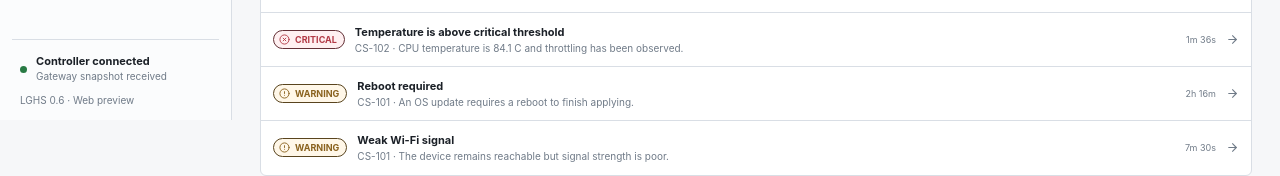
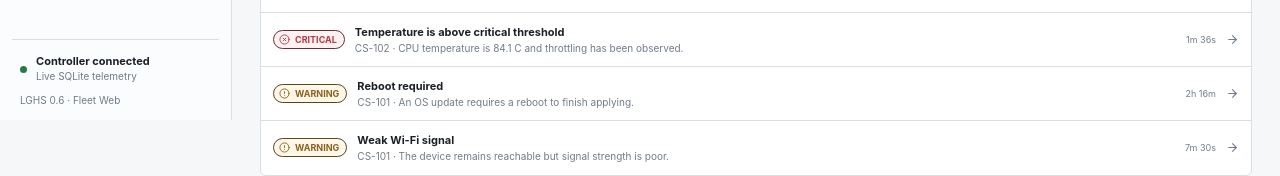
Before and after one commit to caden4314/LGHS-System, a React (Vite) app in the folder web-ui/: page / in a window 1280 px wide. Shown: the part 680-856 px from the top of the page. Built offline with nearby package versions, Linux system fonts and the light colour scheme.

Commit message:
Wire live Fleet sudo and settings routes

```diff
--- a/web-ui/src/App.tsx
+++ b/web-ui/src/App.tsx
@@ -34,36 +34,30 @@ export default function App() {
   const snapshot = fleet.data
   const identity = session.data
   const criticalAlerts = snapshot.alerts.filter((alert) => alert.severity === 'critical' && !alert.acknowledged).length
+  const pendingSudo = (snapshot.sudoRequests ?? []).filter((row) => row.state === 'pending').length
 
   return (
     <div className="app-shell">
       <aside className="sidebar">
-        <div className="brand">
-          <div className="brand-mark" aria-hidden="true">LG</div>
-          <div><strong>LGHS Fleet</strong><span>Operations</span></div>
-        </div>
-
+        <div className="brand"><div className="brand-mark" aria-hidden="true">LG</div><div><strong>LGHS Fleet</strong><span>Operations</span></div></div>
         <nav className="primary-nav" aria-label="Primary navigation">
           {navigation.map(({ to, label, icon: Icon, end }) => (
             <NavLink key={to} to={to} end={end} className={({ isActive }) => `nav-item${isActive ? ' active' : ''}`}>
-              <Icon aria-hidden="true" />
-              <span>{label}</span>
-              {label === 'Alerts' && criticalAlerts > 0 && <span className="nav-count" aria-label={`${criticalAlerts} critical alerts`}>{criticalAlerts}</span>}
+              <Icon aria-hidden="true" /><span>{label}</span>
+              {label === 'Alerts' && criticalAlerts > 0 && <span className="nav-count">{criticalAlerts}</span>}
+              {label === 'Sudo' && pendingSudo > 0 && <span className="nav-count">{pendingSudo}</span>}
             </NavLink>
           ))}
         </nav>
-
         <div className="sidebar-footer">
-          <div className="controller-status"><span className="status-dot" aria-hidden="true" /><div><strong>Controller connected</strong><span>Gateway snapshot received</span></div></div>
-          <div className="build-label">LGHS 0.6 · Web preview</div>
+          <div className="controller-status"><span className={`status-dot${snapshot.degraded ? ' warning' : ''}`} aria-hidden="true" /><div><strong>{snapshot.degraded ? 'Controller recovering' : 'Controller connected'}</strong><span>{snapshot.degraded ? 'Showing last good snapshot' : 'Live SQLite telemetry'}</span></div></div>
+          <div className="build-label">LGHS 0.6 · Fleet Web</div>
         </div>
       </aside>
 
       <div className="workspace">
         <header className="topbar">
-          <Link className="global-search" to="/fleet" aria-label="Open fleet search">
-            <Search aria-hidden="true" /><span>Search fleet</span>
-          </Link>
+          <Link className="global-search" to="/fleet" aria-label="Open fleet search"><Search aria-hidden="true" /><span>Search fleet</span></Link>
           <div className="topbar-actions">
             <ThemeToggle />
             <Link className="icon-button" to="/alerts" aria-label="Open alerts"><Bell aria-hidden="true" />{criticalAlerts > 0 && <span className="notification-dot" />}</Link>
@@ -83,10 +77,10 @@ export default function App() {
             <Route path="/alerts" element={<AlertsPage snapshot={snapshot} />} />
             <Route path="/deployments" element={<DeploymentsPage snapshot={snapshot} />} />
             <Route path="/deployments/:deploymentId" element={<DeploymentsPage snapshot={snapshot} />} />
-            <Route path="/sudo" element={<SudoPage />} />
+            <Route path="/sudo" element={<SudoPage snapshot={snapshot} />} />
             <Route path="/activity" element={<ActivityPage snapshot={snapshot} />} />
             <Route path="/groups" element={<GroupsPage snapshot={snapshot} />} />
-            <Route path="/settings" element={<SettingsPage />} />
+            <Route path="/settings" element={<SettingsPage snapshot={snapshot} />} />
             <Route path="*" element={<Navigate to="/" replace />} />
           </Routes>
         </main>
```
